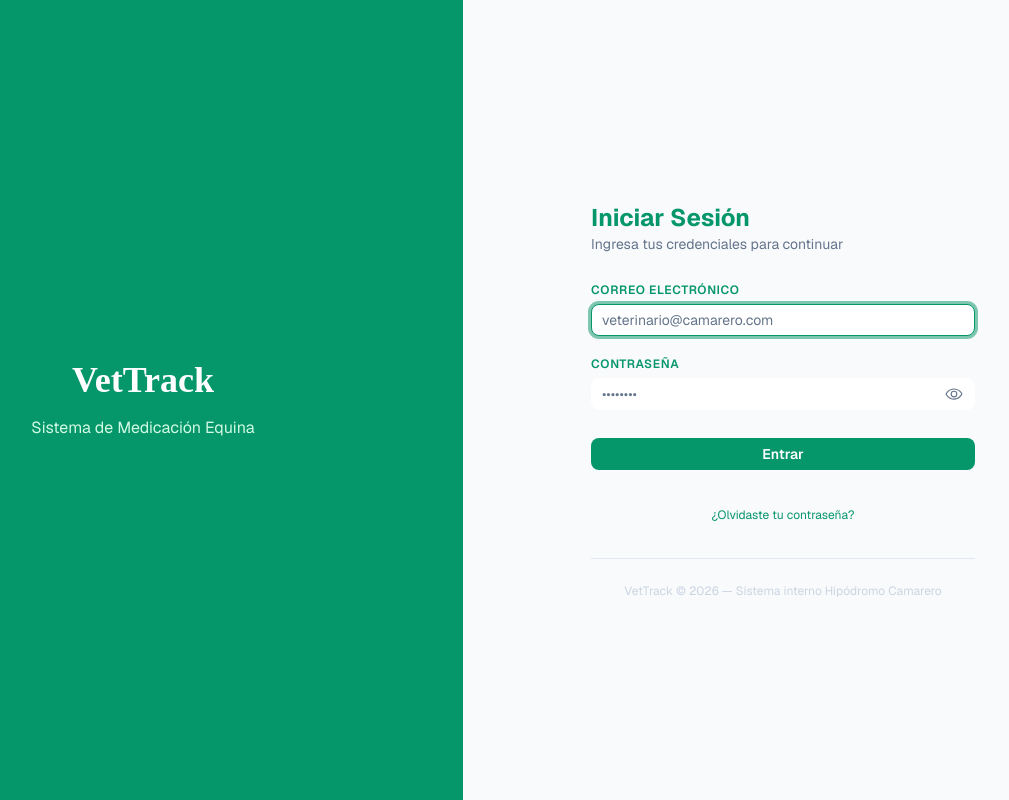
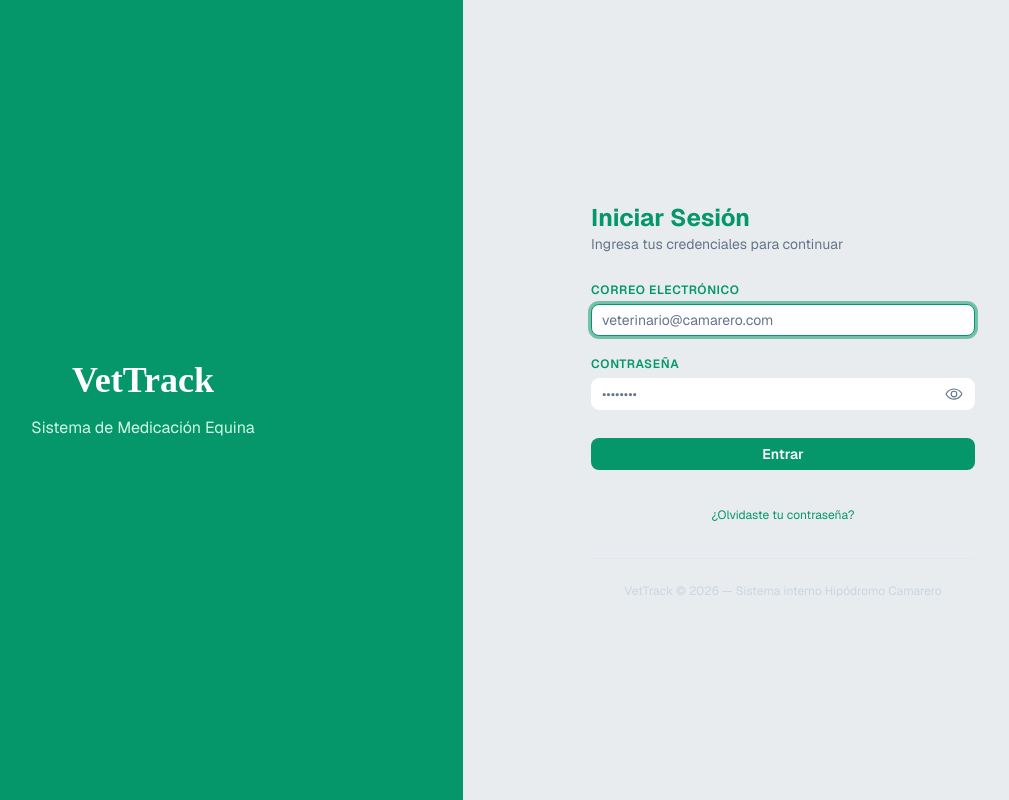
Before and after one commit to VuelveCandyB/vet_track, a Next.js app: page /login in a window 1280 px wide. Shown: the whole page, without its empty margins (177-1186 px from the left). Built offline with nearby package versions, Linux system fonts and the light colour scheme; no server answers; a web font is replaced by a local one.

Commit message:
refactor: oscurecer fondo del panel auth (#F8FAFC → #E8ECEF)

```diff
--- a/app/(auth)/layout.tsx
+++ b/app/(auth)/layout.tsx
@@ -17,7 +17,7 @@ export default function AuthLayout({ children }: { children: React.ReactNode })
       {/* Right Panel - Auth Content */}
       <div
         className="flex items-center justify-center p-6"
-        style={{ background: '#F8FAFC' }}
+        style={{ background: '#E8ECEF' }}
       >
         {children}
       </div>
```
